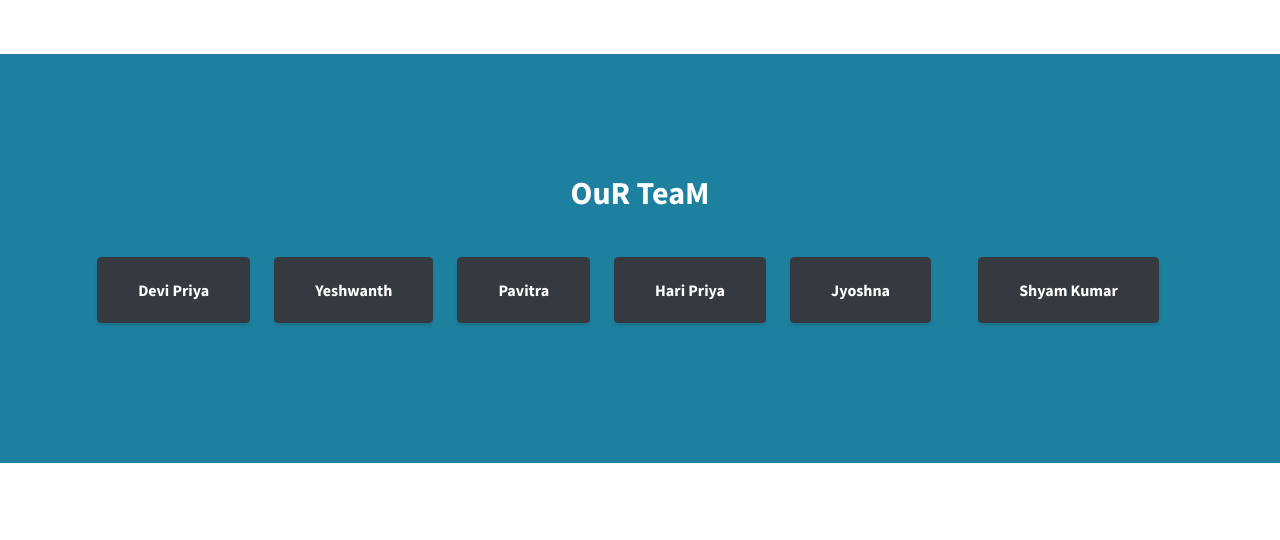
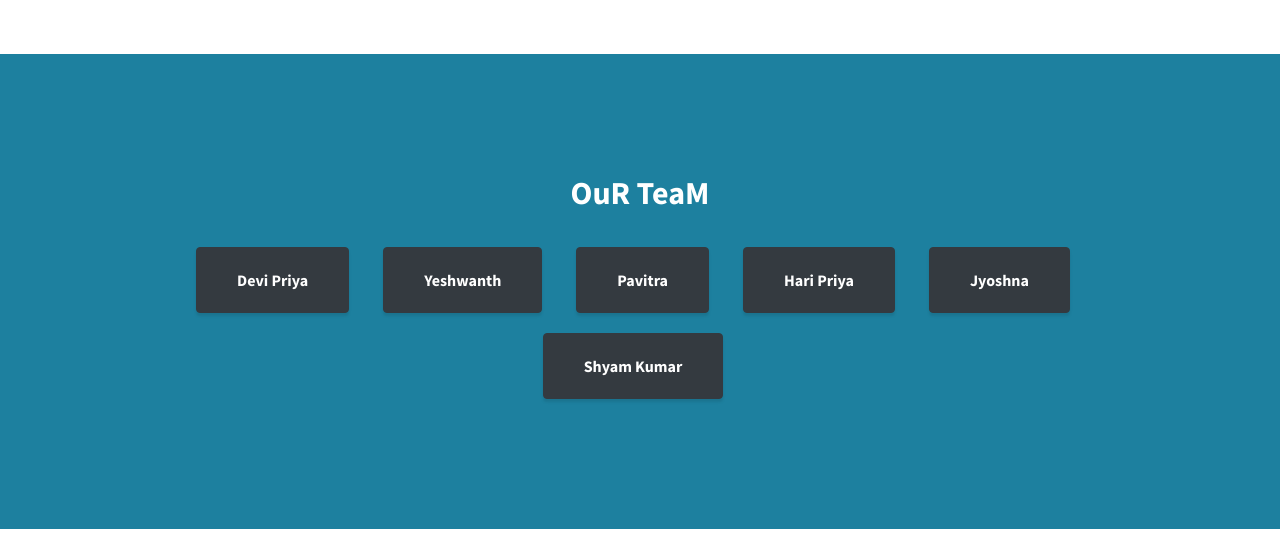
Before and after one commit to ShyamKumar1/team3, a plain HTML site: page index.html in a window 1280 px wide. Shown: the part 1851-2391 px from the top of the page. Drawn offline with nearby package versions, Linux system fonts and the light colour scheme.

Commit message:
Update index.html

```diff
--- a/index.html
+++ b/index.html
@@ -74,10 +74,10 @@
     </section>
     <section class="content-section bg-primary text-white">
         <div class="container text-center">
-            <h2 class="mb-4">OuR TeaM</h2><a class="btn btn-dark btn-xl mr-4" role="button" href="https://github.com/DevipriyaMappeti">Devi Priya</a><a class="btn btn-dark btn-xl mr-4" role="button" href="https://github.com/yesheanqa">Yeshwanth</a><a class="btn btn-dark btn-xl mr-4"
-                role="button" href="https://github.com/Chinreddy-Pavithra">Pavitra</a><a class="btn btn-dark btn-xl mr-4" role="button" href="https://github.com/haripriya79">Hari Priya</a><a class="btn btn-dark btn-xl mr-4" role="button" href="https://github.com/Jyoshna2812">Jyoshna</a>
+            <h2 class="mb-4">OuR TeaM</h2><a class="btn btn-dark btn-xl mr-4" role="button" href="https://github.com/DevipriyaMappeti" style="margin: 10px;">Devi Priya</a><a class="btn btn-dark btn-xl mr-4" role="button" href="https://github.com/yesheanqa" style="margin: 10px;">Yeshwanth</a><a class="btn btn-dark btn-xl mr-4"
+                role="button" href="https://github.com/Chinreddy-Pavithra" style="margin: 10px;">Pavitra</a><a class="btn btn-dark btn-xl mr-4" role="button" href="https://github.com/haripriya79" style="margin: 10px;">Hari Priya</a><a class="btn btn-dark btn-xl mr-4" role="button" href="https://github.com/Jyoshna2812" style="margin: 10px;">Jyoshna</a>
             <a
-                class="btn btn-dark btn-xl mr-4" role="button" href="https://github.com/ShyamKumar1" style="margin: 20px;">Shyam Kumar</a>
+                class="btn btn-dark btn-xl mr-4" role="button" href="https://github.com/ShyamKumar1" style="margin: 10px;">Shyam Kumar</a>
         </div>
     </section>
     <footer class="footer text-center">
```
